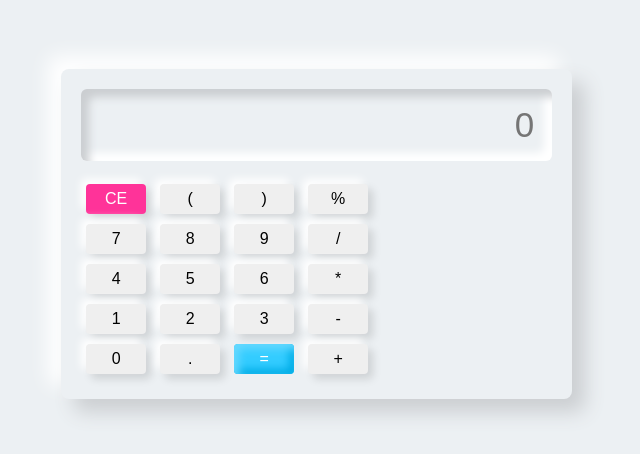
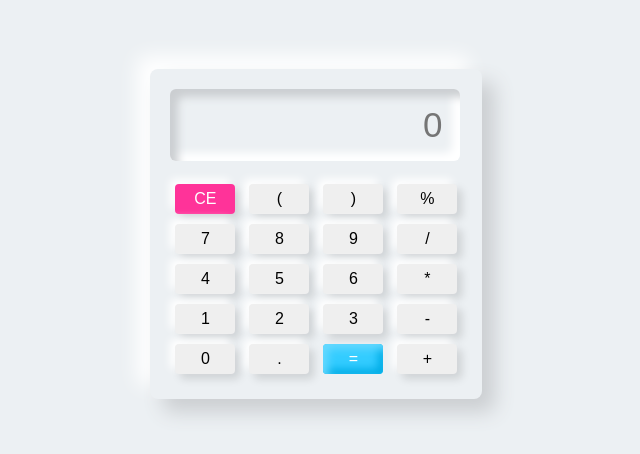
Before and after one commit to shimanta28/Calculator_App, a plain HTML site: page index.html in a window 1280 px wide. Shown: the part 166-620 px from the top of the page, without its empty margins (338-978 px from the left). Drawn offline with Linux system fonts and the light colour scheme.

Commit message:
Update calci.css

```diff
--- a/calci.css
+++ b/calci.css
@@ -16,6 +16,8 @@ body
     border-radius: 8px;
     box-shadow: 13px 13px 20px #cbced1,
               -13px -13px 20px #ffffff;
+
+    width: fit-content;
 }
 
 .content
@@ -52,7 +54,7 @@ body
 .display #screen
 {
     margin-bottom: .5em;
-    width: auto;
+    width: 270px;
     height: 70px;
     font-size: 35px;
     outline: none;
```
